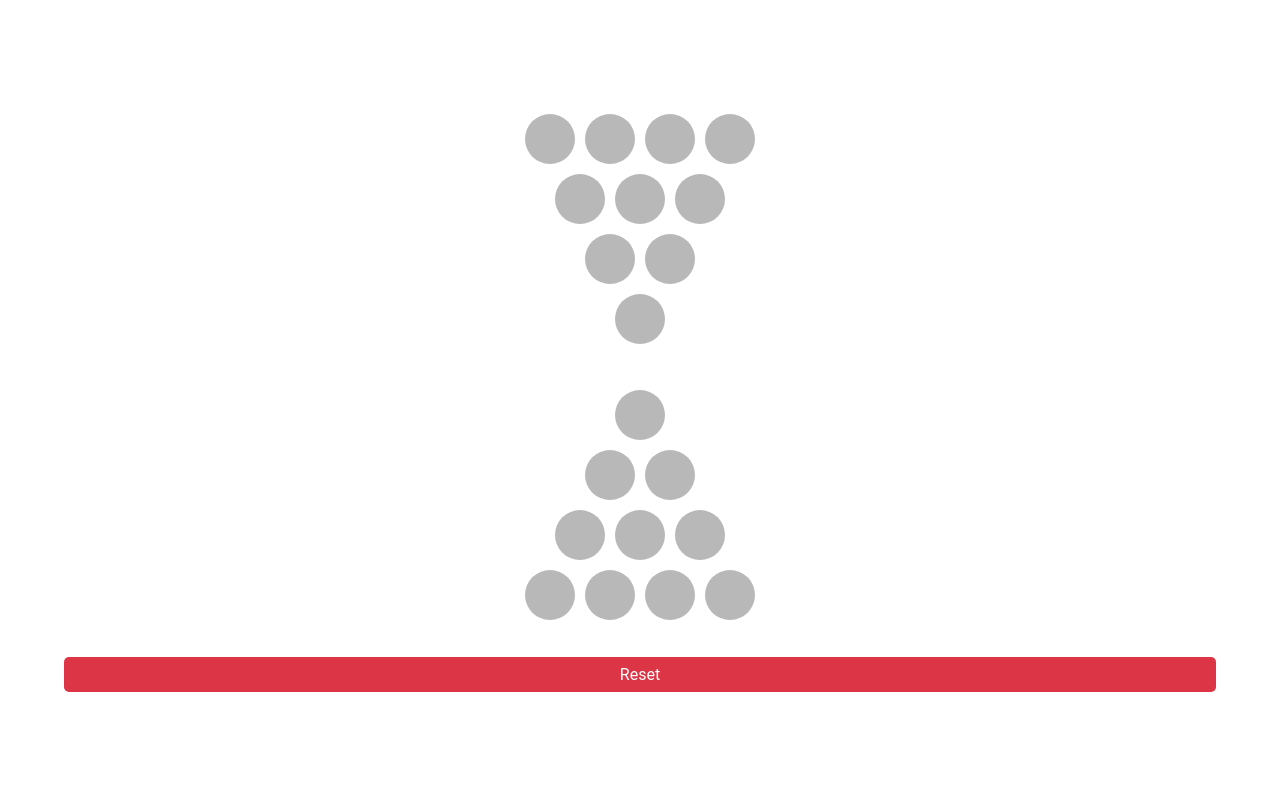
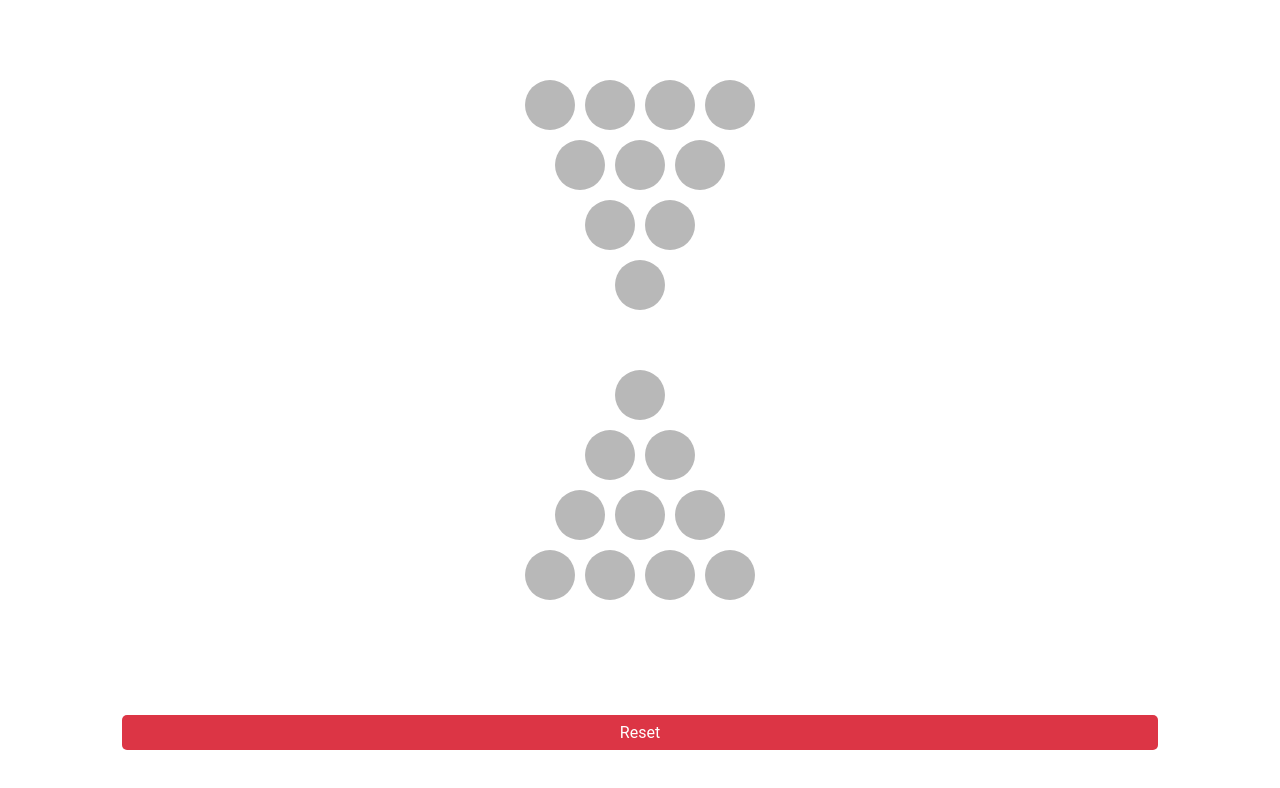
Before and after one commit to karstyanick/beepee, a React (Create React App) app: page / in a window 1280 px wide. Both pictures are taken after a click on the button "Start". Shown: the top 788 px of the page. Built offline with nearby package versions, Linux system fonts and the light colour scheme.

Commit message:
:repeat: First finished version of emstellen

```diff
--- a/src/App.css
+++ b/src/App.css
@@ -11,6 +11,15 @@
   background-color: #f4f4f4;
   transition: all 0.3s;
   margin-top: 0.5rem;
+}
+
+.globalWrapper {
+  display: flex;
+  justify-content: center;
+  align-items: center;
+  height: 85vh;
+  flex-direction: column;
+  gap: 50px;
 }
 
 .startButton {
@@ -56,3 +65,16 @@
   text-align: center;
   max-width: 90%;
 }
+
+.gameState {
+  display: flex;
+  justify-content: center;
+  align-items: center;
+  flex-direction: column;
+  position: absolute;
+  left: 50%;
+  bottom: 5%;
+  transform: translateX(-50%);
+  padding: 10px;
+  width: 90%;
+}
--- a/src/App.tsx
+++ b/src/App.tsx
@@ -201,13 +201,7 @@ function App() {
       )}
       {!showInit && (
         <div
-          style={{
-            display: "flex",
-            justifyContent: "center",
-            alignItems: "center",
-            height: "100vh",
-            flexDirection: "column",
-          }}
+          className="globalWrapper"
         >
           <Cups
             setDisplayedRule={setDisplayedRule}
@@ -215,14 +209,13 @@ function App() {
             orientation="secondary"
             setTeamCups={setTeam1Cups}
           ></Cups>
-          <br />
-          <br />
           <Cups
             setDisplayedRule={setDisplayedRule}
             teamCups={team2Cups}
             orientation="primary"
             setTeamCups={setTeam2Cups}
           ></Cups>
+          <div className="gameState">
             <span className="displayedRule">{displayedRule}</span>
             {showReset && (
               <button className="resetButton" onClick={onResetClick}>
@@ -230,6 +223,7 @@ function App() {
               </button>
             )}
           </div>
+        </div>
       )}
     </div>
   );
--- a/src/Cup.tsx
+++ b/src/Cup.tsx
@@ -8,7 +8,7 @@ interface CupProps {
   cupId: string;
 }
 
-const Cups: React.FC<CupProps> = ({
+const Cup: React.FC<CupProps> = ({
   setDisplayedRule,
   cupId,
   rule,
@@ -26,11 +26,10 @@ const Cups: React.FC<CupProps> = ({
   return (
     <div
       className="cup"
-      key={cupId}
       id={cupId}
       onClick={() => onCupClick(rule, cupId)}
     ></div>
   );
 };
 
-export default Cups;
+export default Cup;
--- a/src/Cups.css
+++ b/src/Cups.css
@@ -17,6 +17,7 @@
   font-weight: bold;
   color: #000;
   cursor: pointer;
+  -webkit-tap-highlight-color: transparent;
 }
 
 .clickedCup {
@@ -24,8 +25,9 @@
   color: #fff;
 }
 
-.changePatternButtonBottom {
-  margin-top: 20px;
+.changePatternButtonTop {
+  position: relative;
+  margin-bottom: 10px;
   padding: 10px;
   background-color: #007bff;
   color: #fff;
@@ -34,8 +36,9 @@
   cursor: pointer;
 }
 
-.changePatternButtonTop {
-  margin-bottom: 20px;
+.changePatternButtonBottom {
+  position: relative;
+  margin-top: 10px;
   padding: 10px;
   background-color: #007bff;
   color: #fff;
@@ -49,3 +52,15 @@
   flex-direction: column;
   align-items: center;
 }
+
+.verticalCupWrapper {
+  display: flex;
+  flex-direction: row;
+  align-items: center;
+}
+
+.verticalCupRow {
+  display: flex;
+  flex-direction: column;
+  justify-content: center;
+}
--- a/src/Cups.tsx
+++ b/src/Cups.tsx
@@ -38,13 +38,8 @@ const Cups: React.FC<CupsProps> = ({
   const [availablePatterns, setAvailablePatterns] = useState<string[]>([]);
   const [usedEmstellen, setUsedEmstellen] = useState(0);
 
-  const row1 = [teamCups[0]];
-  const row2 = [teamCups[1], teamCups[2]];
-  const row3 = [teamCups[3], teamCups[4], teamCups[5]];
-  const row4 = [teamCups[6], teamCups[7], teamCups[8], teamCups[9]];
-
-  const rows = [row1, row2, row3, row4];
-  const rowsSecondary = [row4, row3, row2, row1];
+  const [cupArrays, setCupArrays] = useState<CupStatus[][]>([]);
+  const [cupArrayOrientation, setCupArrayOrientation] = useState<"horizontal" | "vertical">("horizontal");
 
   const changePattern = (pattern: string) => {
     setPattern(pattern);
@@ -61,6 +56,77 @@ const Cups: React.FC<CupsProps> = ({
       },
     });
   };
+
+  useEffect(() => {
+    const remainingCups = Object.values(teamCups).filter((cup) => !cup.hit);
+
+    if (pattern === "Pfeil"){
+      setCupArrayOrientation("horizontal");
+      if (orientation === "secondary") {
+        populateCupArray(remainingCups, [1, 3, 2, 1])
+      }else{
+        populateCupArray(remainingCups, [1, 2, 3, 1])
+      }
+    }
+
+    if (pattern === "Kleng pyramide"){
+      setCupArrayOrientation("horizontal");
+      if (orientation === "primary") {
+        populateCupArray(remainingCups, [1, 2, 3])
+      }else{
+        populateCupArray(remainingCups, [3, 2, 1])
+      }
+    }
+
+    if (pattern === "Tirette"){
+      setCupArrayOrientation("vertical");
+      if (orientation === "secondary") {
+        populateCupArray(remainingCups, [3, 2])
+      }else {
+        populateCupArray(remainingCups, [2, 3])
+      }
+    }
+
+    if (pattern === "Raute"){
+      setCupArrayOrientation("horizontal");
+      populateCupArray(remainingCups, [1, 2, 1])
+    }
+
+    if (pattern === "Mini pyramide"){
+      setCupArrayOrientation("horizontal");
+      if (orientation === "secondary") {
+        populateCupArray(remainingCups, [2, 1])
+      }else {
+        populateCupArray(remainingCups, [1, 2])
+      }
+    }
+
+    if (pattern === "Ligne"){
+      setCupArrayOrientation("horizontal");
+      populateCupArray(remainingCups, [1, 1])
+    }
+  }, [pattern]);
+
+  const populateCupArray = (cupsArray: any[], pattern: number[]) => {
+    const resultArray = []
+
+    for (let i=0; i<4; i++) {
+      if(pattern[i] !== 0){
+        resultArray[i] = cupsArray.splice(0, pattern[i])
+      }
+    }
+
+    setCupArrays(resultArray)
+  }
+
+  useEffect(() => {
+    if ( orientation === "primary") {
+      populateCupArray(Object.values(teamCups), [1, 2, 3, 4])
+    }
+    if ( orientation === "secondary") {
+      populateCupArray(Object.values(teamCups), [4, 3, 2, 1])
+    }
+  }, []);
 
   useEffect(() => {
     setAvailablePatterns(computeAvailablePatterns());
@@ -95,24 +161,34 @@ const Cups: React.FC<CupsProps> = ({
 
   return (
     <>
-      {orientation === "primary" && (
-        <div className="cupWrapper">
-          {rows.map((row) => {
+      <div className={cupArrayOrientation === "horizontal" ? "cupWrapper" : "verticalCupWrapper"}>
+        {orientation === "secondary" && availablePatterns.map((pattern) => (
+          <button
+            key={`secondary-${pattern}`}
+            className="changePatternButtonTop"
+            onClick={() => changePattern(pattern)}
+          >
+            {pattern}
+          </button>
+        ))}
+        {cupArrays.map((row, index) => {
           return (
-              <div className="cupRow">
+            <div key={`row-${index}-${orientation}`} className={cupArrayOrientation === "horizontal" ? "cupRow" : "verticalCupRow"}>
               {row.map((cup) => (
                 <Cup
                   setHit={() => setHit(cup.index as any)}
                   rule={cup.rule}
-                    cupId={`${cup.index}-primary`}
+                  cupId={`${cup.index}-${orientation}`}
                   setDisplayedRule={setDisplayedRule}
+                  key={`cups-${cup.index}-${orientation}`}
                 ></Cup>
               ))}
             </div>
           );
         })}
-          {availablePatterns.map((pattern) => (
+        {orientation === "primary" && availablePatterns.map((pattern) => (
           <button
+            key={`primary-${pattern}`}
             className="changePatternButtonBottom"
             onClick={() => changePattern(pattern)}
           >
@@ -120,33 +196,6 @@ const Cups: React.FC<CupsProps> = ({
           </button>
         ))}
       </div>
-      )}
-      {orientation === "secondary" && (
-        <div className="cupWrapper">
-          {availablePatterns.map((pattern) => (
-            <button
-              className="changePatternButtonTop"
-              onClick={() => changePattern(pattern)}
-            >
-              {pattern}
-            </button>
-          ))}
-          {rowsSecondary.map((row) => {
-            return (
-              <div className="cupRow">
-                {row.map((cup) => (
-                  <Cup
-                    setHit={() => setHit(cup.index as any)}
-                    rule={cup.rule}
-                    cupId={`${cup.index}-secondary`}
-                    setDisplayedRule={setDisplayedRule}
-                  ></Cup>
-                ))}
-              </div>
-            );
-          })}
-        </div>
-      )}
     </>
   );
 };
```
Lines whose indentation alone changed are shown as unchanged.
